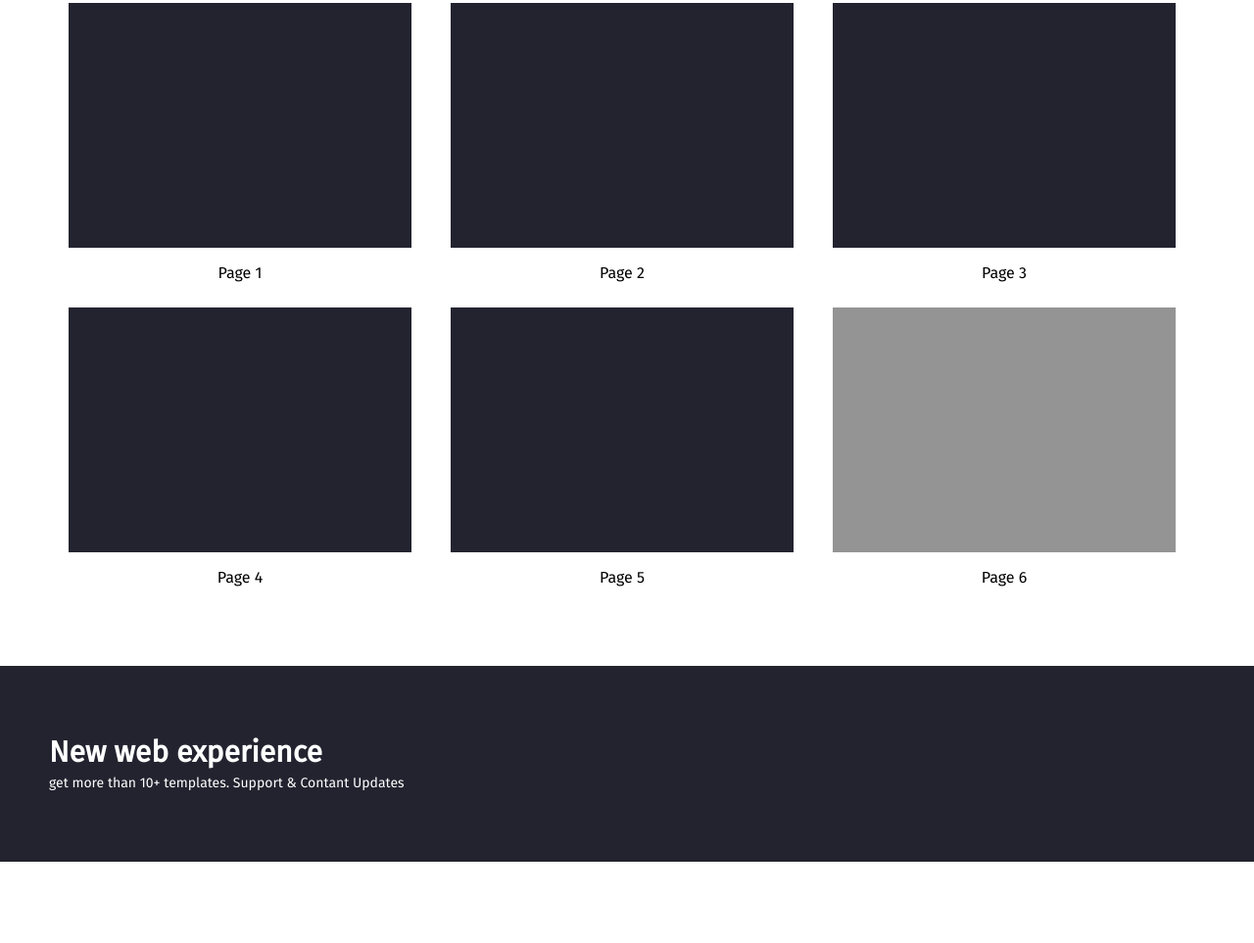
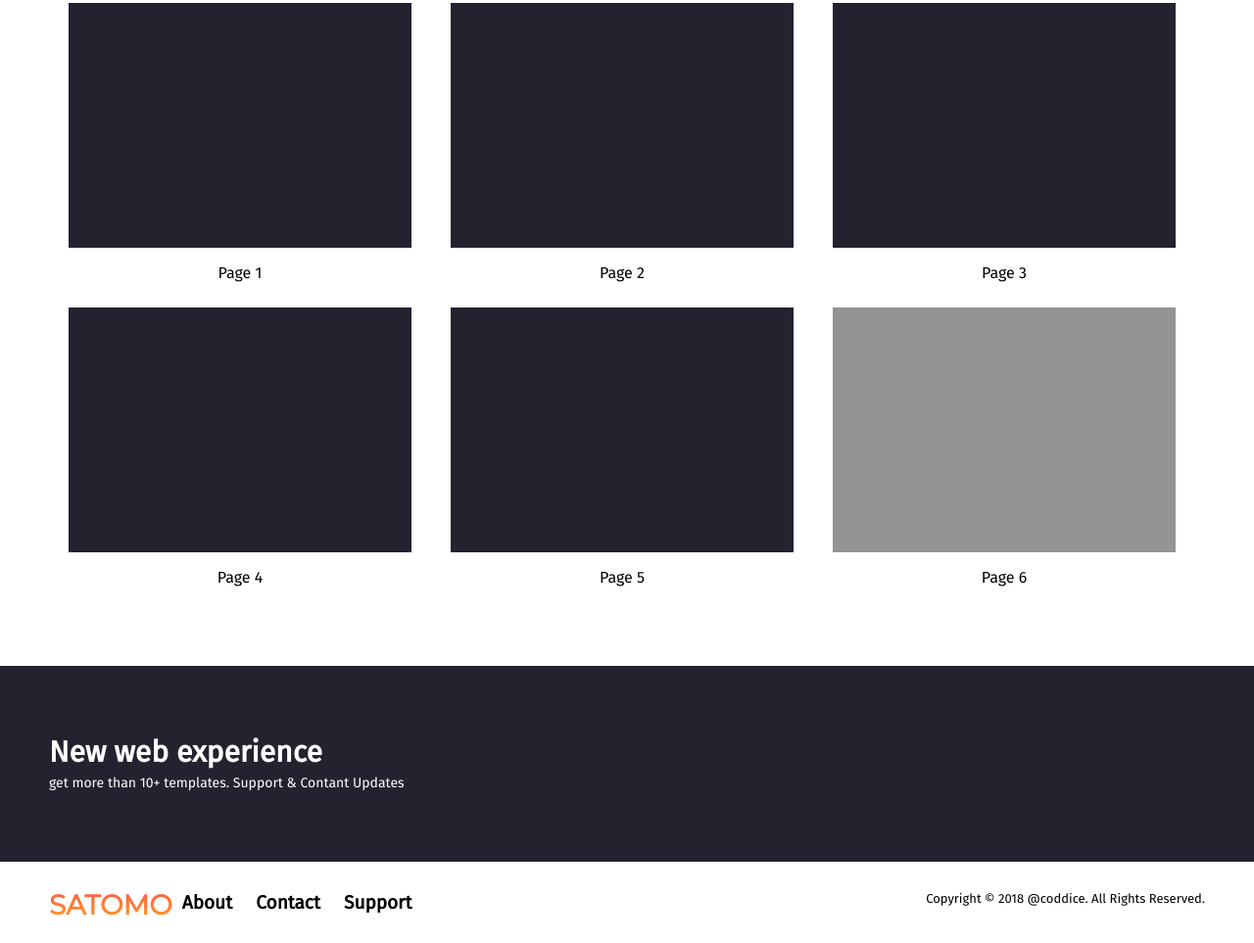
Before and after one commit to satomo5/slice-tomo, a website: page index.html in a window 1280 px wide. Shown: the part 563-1526 px from the top of the page at 98% size. Before the commit the page ends 1443 px from the top, so only its background shows below. Drawn offline with Linux system fonts and the light colour scheme.

Commit message:
2nd push with love

```diff
--- a/index.html
+++ b/index.html
@@ -73,20 +73,28 @@
         </section>
 
         <!-- subcribe -->
-        <div class="subcribe">
+        <section class="subcribe">
             <div class="sub-title">
                 <h2>New web experience</h2>
                 <p>get more than 10+ templates. Support & Contant Updates</p>
             </div>
             <div class="sub-cta"></div>
-        </div>
+        </section>
 
         <!-- footer -->
         <footer>
-            <div>
-                <span></span>
-                <span></span>
-                <span></span>
+            <div class="foot">
+                <span class="foot-logo">SATOMO</span>
+                <span>
+                    <ul class="foot-menu">
+                        <li>About</li>
+                        <li>Contact</li>
+                        <li>Support</li>
+                    </ul>
+                </span>
+                <span class="copyright">
+                    Copyright © 2018 @coddice. All Rights Reserved.
+                </span>
             </div>
         </footer>
     </div>
--- a/style.css
+++ b/style.css
@@ -169,3 +169,38 @@ body {
     margin-top: 5px;
     font-size: 14px;
 }
+footer{
+    padding: 30px 50px;
+    justify-content: space-between
+}
+.foot-logo{
+    background: -webkit-linear-gradient(#ff5e49, #ff961f);
+    float: left;
+    -webkit-text-fill-color: transparent;
+    font-size: 28px;
+    letter-spacing: 0px;
+    line-height: 28px;
+    font-family: 'Montserrat', sans-serif;
+    font-weight: 800;
+    -webkit-background-clip: text;
+}
+.foot-menu span{
+    justify-items: center;
+}
+.foot-menu{
+    margin: 0;
+    padding: 0;
+    list-style-type: none;
+    display: inline;
+    text-align: right;
+}
+.foot-menu li{
+    display: inline;
+    margin: 0px 10px;
+    font-weight: bold;
+    font-size: 19px;
+}
+.copyright{
+    float: right;
+    font-size: 13px;
+}
```
